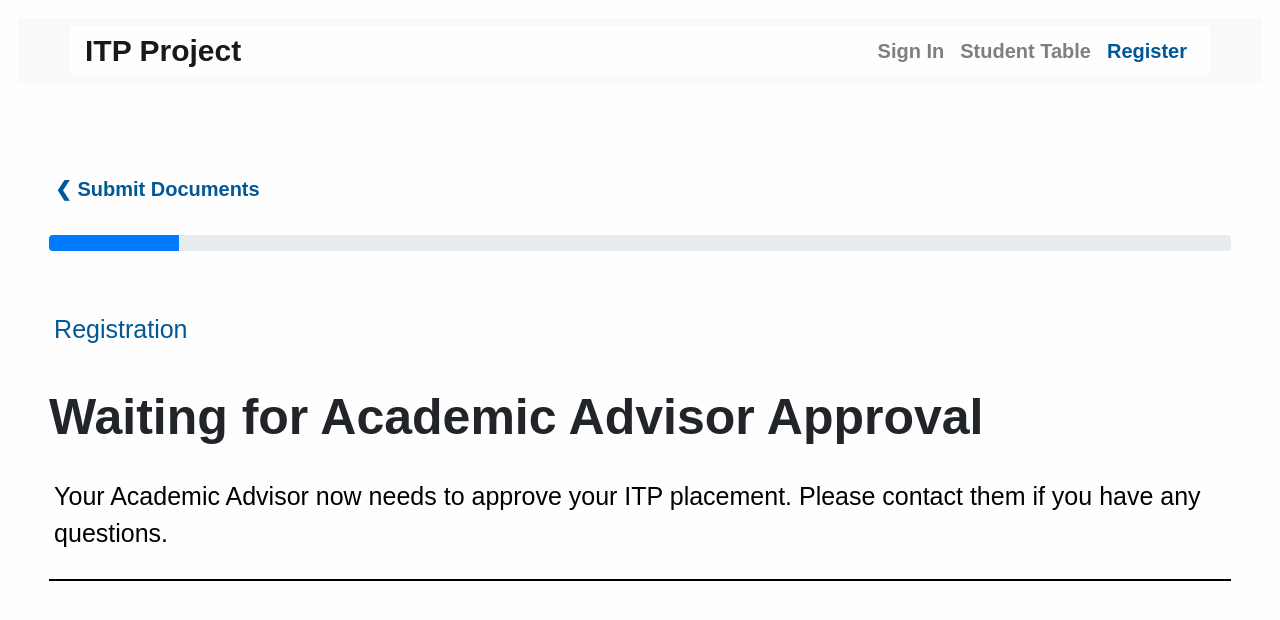
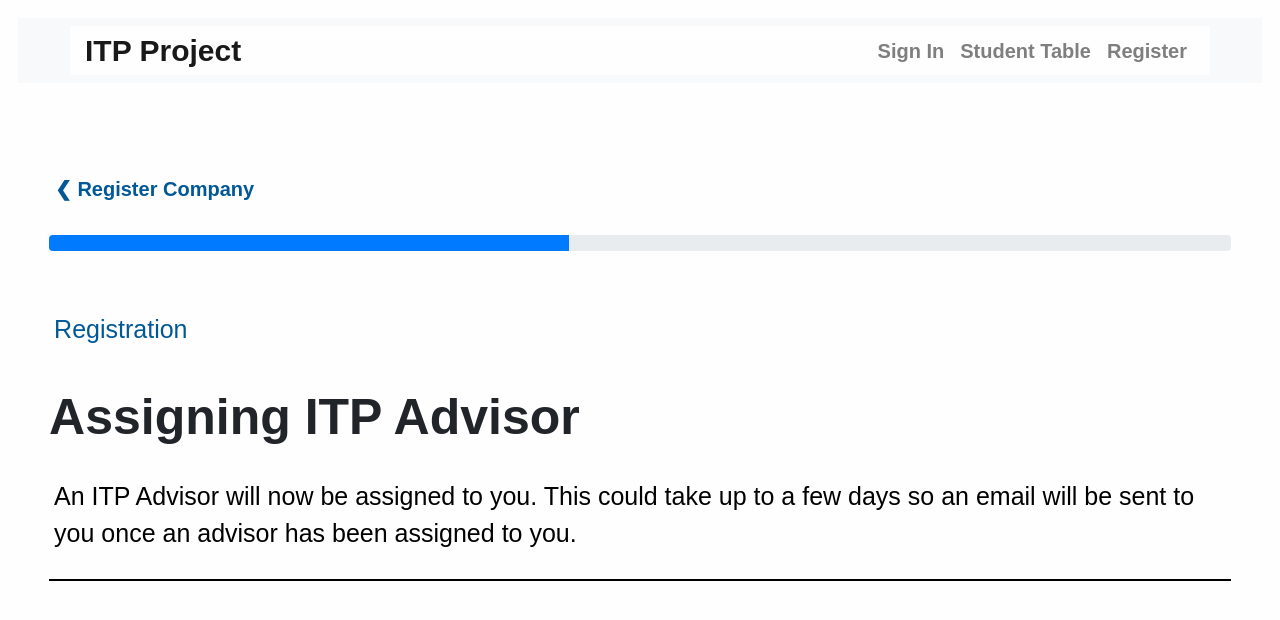
Before and after one commit to MikailBusst/itpproject, an Angular app in the folder angularcomponents/itpproject/: page / in a window 1280 px wide. Shown: the top 620 px of the page. Built offline with nearby package versions, Linux system fonts and the light colour scheme.

Commit message:
Added the itp_advisor_assign component.
Removed the hardcoded current page class in the menu component.

```diff
--- a/angularcomponents/itpproject/src/app/app.component.html
+++ b/angularcomponents/itpproject/src/app/app.component.html
@@ -1,6 +1,6 @@
 <html>
 
-<app-aa-wait></app-aa-wait>
+<app-itp-advisor-assign></app-itp-advisor-assign>
 
 <router-outlet></router-outlet>
 
--- a/angularcomponents/itpproject/src/app/app.module.ts
+++ b/angularcomponents/itpproject/src/app/app.module.ts
@@ -6,13 +6,15 @@ import { AppComponent } from './app.component';
 import { DisclaimerComponent } from './disclaimer/disclaimer.component';
 import { MenuComponent } from './menu/menu.component';
 import { AaWaitComponent } from './aa-wait/aa-wait.component';
+import { ItpAdvisorAssignComponent } from './itp-advisor-assign/itp-advisor-assign.component';
 
 @NgModule({
   declarations: [
     AppComponent,
     DisclaimerComponent,
     MenuComponent,
-    AaWaitComponent
+    AaWaitComponent,
+    ItpAdvisorAssignComponent
   ],
   imports: [
     BrowserModule,
--- /dev/null
+++ b/angularcomponents/itpproject/src/app/itp-advisor-assign/itp-advisor-assign.component.css
@@ -0,0 +1,6 @@
+@import url("../../../node_modules/bootstrap/dist/css/bootstrap.min.css");
+@import url("../../styles.css");
+
+.progress-bar {
+    width: 44%;
+}
--- /dev/null
+++ b/angularcomponents/itpproject/src/app/itp-advisor-assign/itp-advisor-assign.component.html
@@ -0,0 +1,25 @@
+<body>
+    <app-menu></app-menu>
+
+      <div class="main">
+          <div class="card" style="margin-bottom: 30px; border-bottom: none;" onclick="window.location.href = 'registration.html'">
+              <button class="back-button">&#x276E; Register Company</button>
+          </div>
+          <div class="progress">
+            <div class="progress-bar" role="progressbar" aria-valuenow="70" aria-valuemin="0" aria-valuemax="100">
+              <span class="sr-only">44% Complete</span>
+            </div>
+          </div>
+
+          <div class="card" style="border-bottom: none;">
+              <p class="subheader">Registration</p>
+          </div>
+
+          <div class="title">
+              <h1>Assigning ITP Advisor</h1>
+          </div>
+          <div class="card" style="border-bottom: 2px solid black; padding-bottom: 10px;">
+              <p class="subheader-bottom">An ITP Advisor will now be assigned to you. This could take up to a few days so an email will be sent to you once an advisor has been assigned to you.</p>
+          </div>
+      </div>
+</body>
--- /dev/null
+++ b/angularcomponents/itpproject/src/app/itp-advisor-assign/itp-advisor-assign.component.ts
@@ -0,0 +1,15 @@
+import { Component, OnInit } from '@angular/core';
+
+@Component({
+  selector: 'app-itp-advisor-assign',
+  templateUrl: './itp-advisor-assign.component.html',
+  styleUrls: ['./itp-advisor-assign.component.css']
+})
+export class ItpAdvisorAssignComponent implements OnInit {
+
+  constructor() { }
+
+  ngOnInit(): void {
+  }
+
+}
--- a/angularcomponents/itpproject/src/app/menu/menu.component.html
+++ b/angularcomponents/itpproject/src/app/menu/menu.component.html
@@ -13,7 +13,7 @@
             <a class="nav-link" href="#">Student Table</a>
         </li>
         <li class="nav-item">
-            <a class="nav-link current-page" href="#">Register</a>
+            <a class="nav-link" href="#">Register</a>
         </li>
       </ul>
     </div>
```
Also changed, not shown: 1 other file (tests, documents, lock files or other folders).
